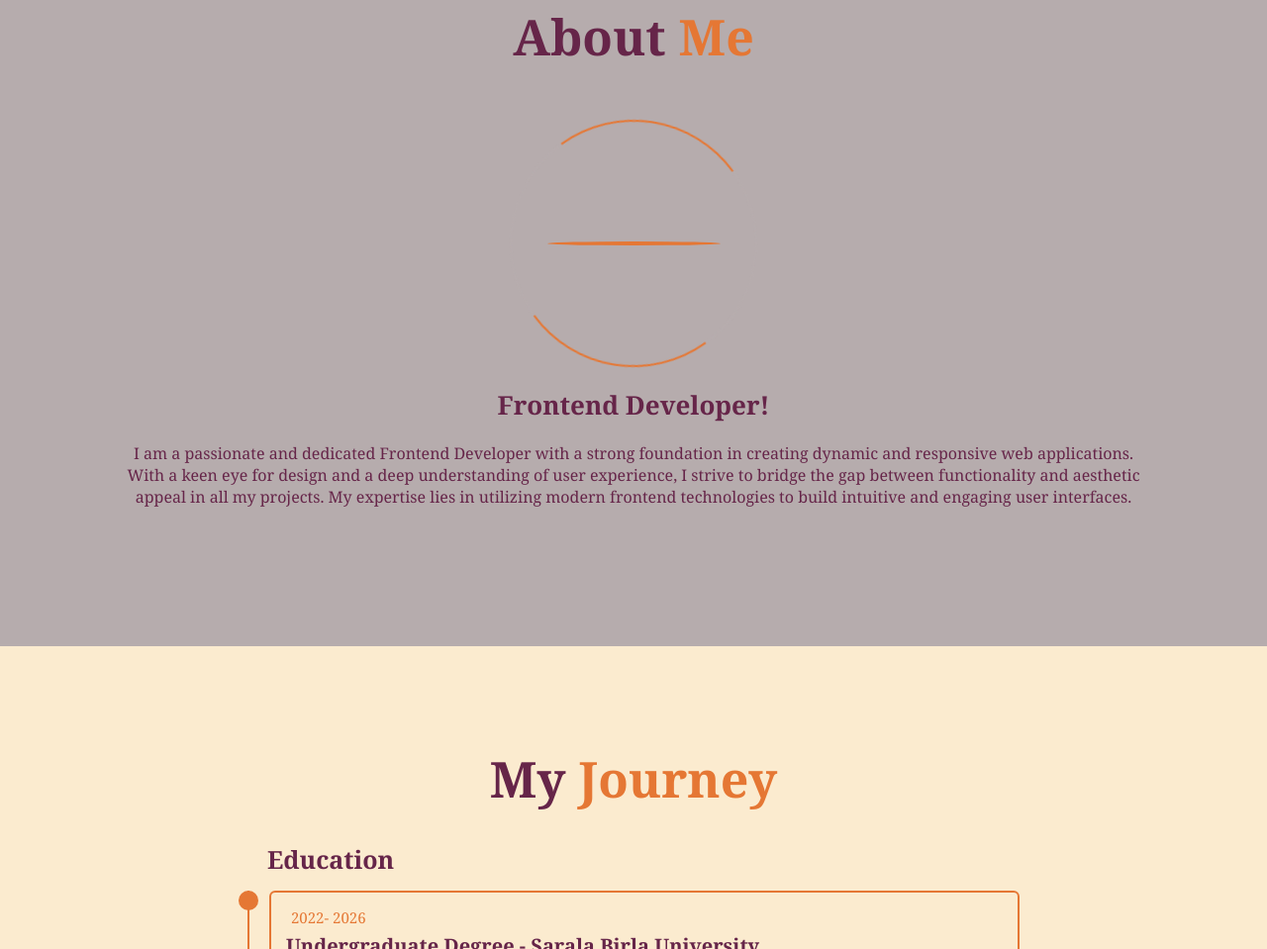
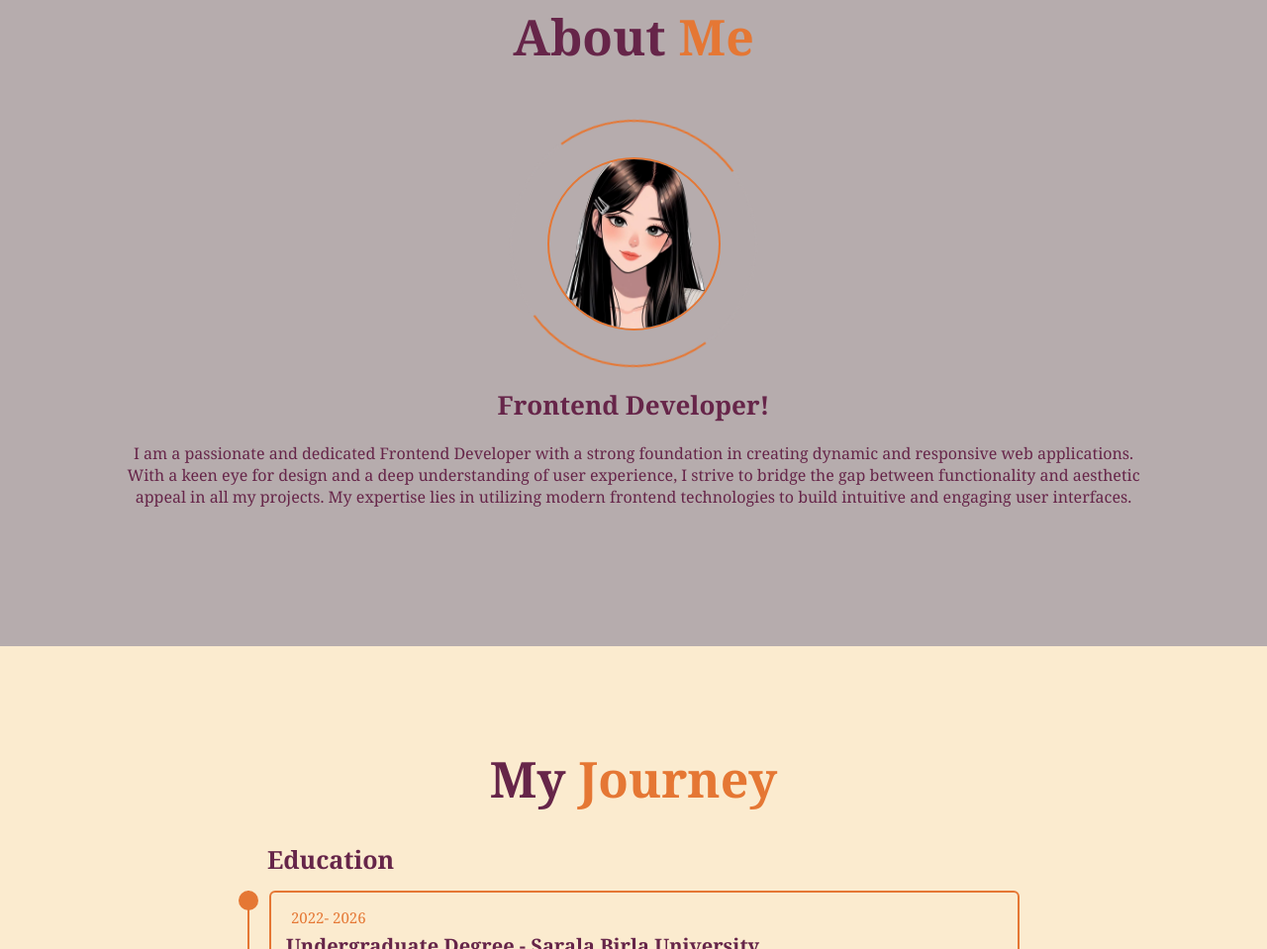
Before and after one commit to akanchha-rani/my_porfolio, a plain HTML site: page index.html in a window 1280 px wide. Shown: the part 947-1906 px from the top of the page at 99% size. Drawn offline with nearby package versions, Linux system fonts and the light colour scheme.

Commit message:
Update index.html

```diff
--- a/index.html
+++ b/index.html
@@ -37,7 +37,7 @@
     <section class="about" id="about">
         <h2 class="heading">About <span>Me</span></h2>
         <div class="about-img">
-            <img src="/portfolio/me.png" alt="">
+            <img src="/me.png" alt="">
             <span class="circle-spin"></span>
         </div>
         <div class="about-content">
```
